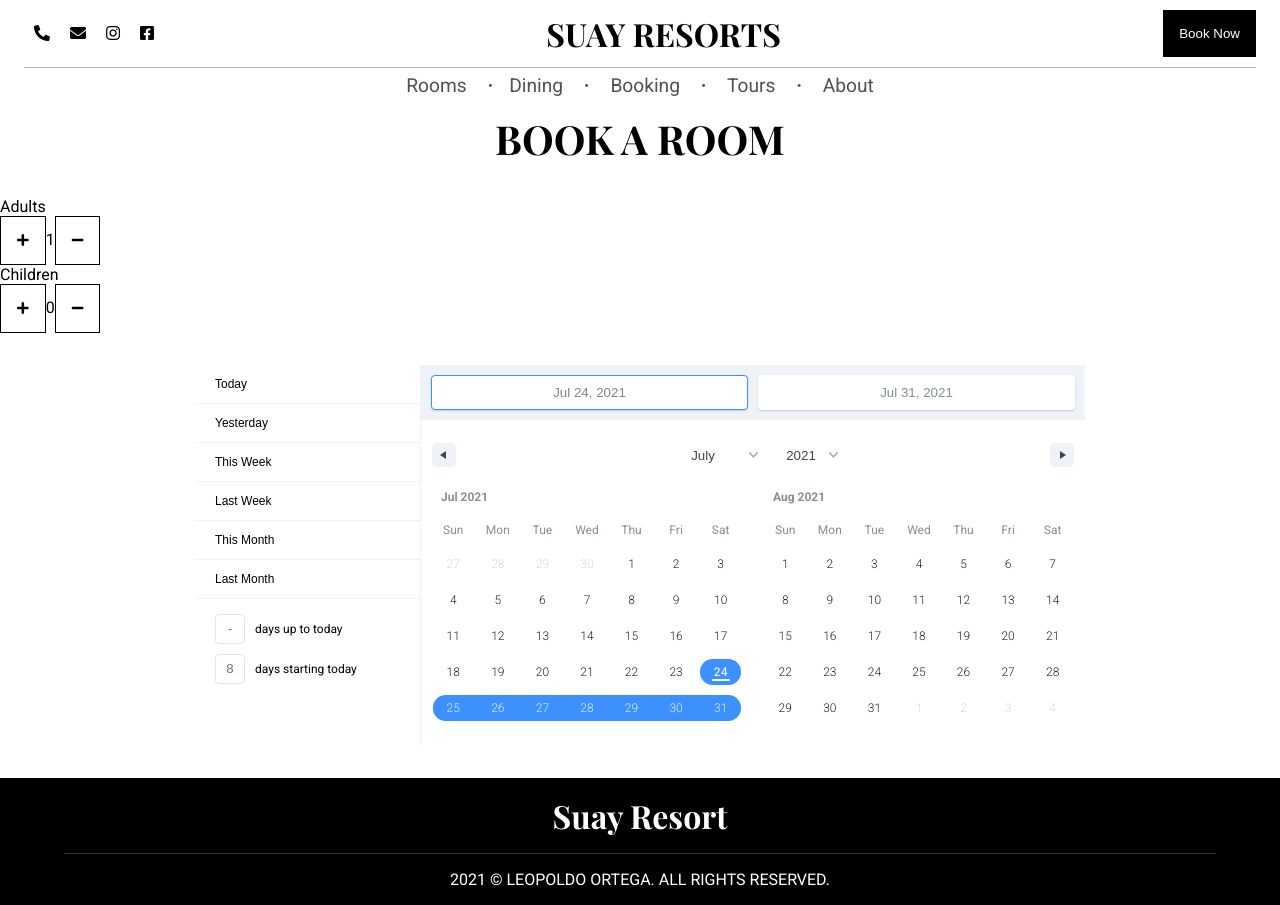
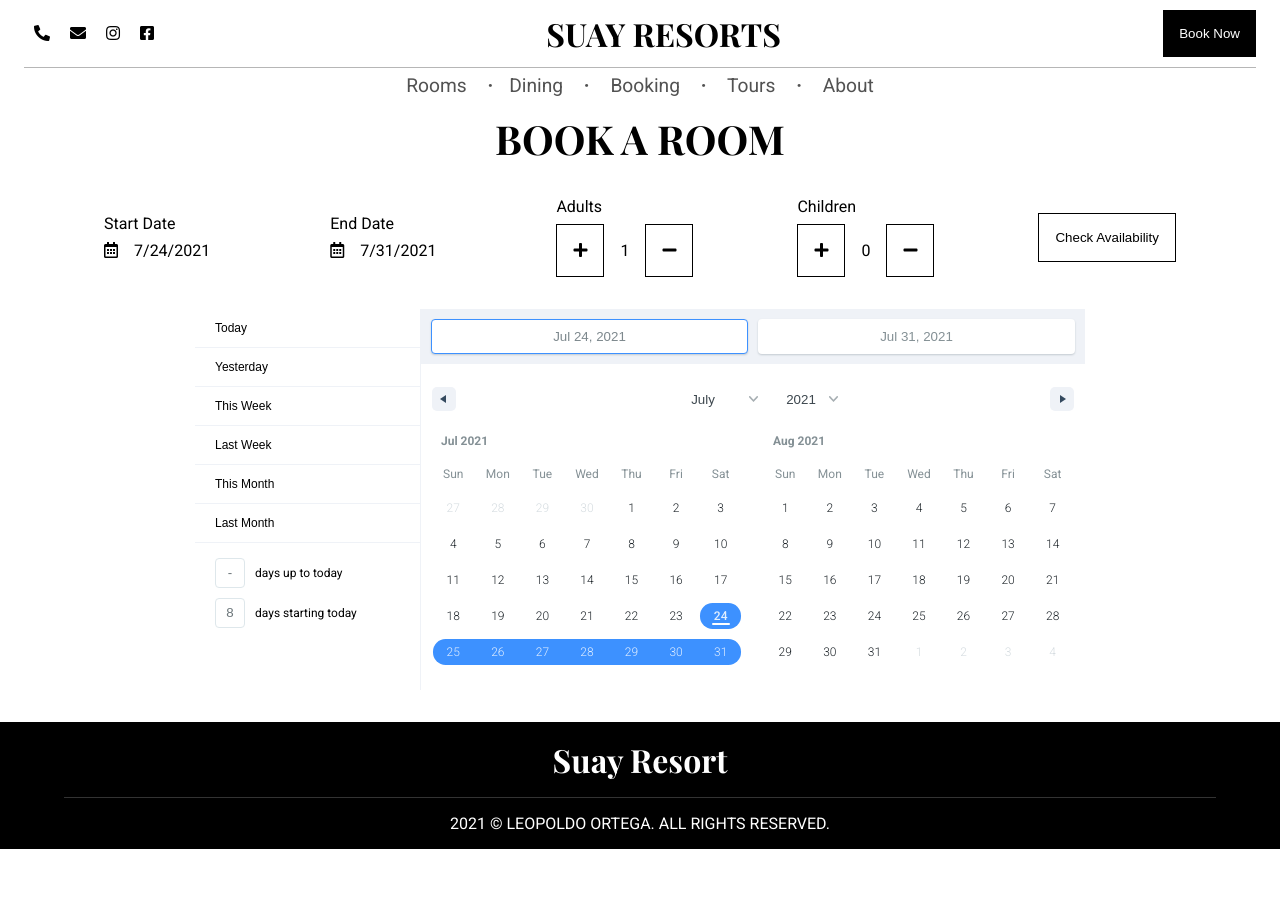
Before and after one commit to Leopoldov95/hotel_mern, a React (Create React App) app in the folder client/: page /booking in a window 1280 px wide. After the commit the page ends 849 px from the top, so only its background shows below. Built offline with nearby package versions, Linux system fonts and the light colour scheme.

Commit message:
about to implement redux

```diff
--- a/client/src/components/booking/Booking.js
+++ b/client/src/components/booking/Booking.js
@@ -1,17 +1,14 @@
-import React, {useState, useEffect} from 'react'
+import React, { useState, useEffect } from "react";
 import "react-date-range/dist/styles.css"; // main style file
 import "react-date-range/dist/theme/default.css"; // theme css file
 import { DateRangePicker } from "react-date-range";
 import { addDays } from "date-fns";
-import './Booking.scss'
+import "./Booking.scss";
 const Booking = (props) => {
-    const [dates, setDates] = useState({
-        startDate: '',
-        endDate: ''
-    });
-    const [adults, setAdults] = useState(1);
-  const [child, setChild] = useState(0);
-    const [value, onChange] = useState(new Date());
+  const [guests, setGuests] = useState({
+    adults: 1,
+    children: 0
+  })
   const [state, setState] = useState([
     {
       startDate: new Date(),
@@ -28,59 +25,82 @@ const Booking = (props) => {
     // do something with data here
     console.log(range);
   };
-      const handleAdultSel = (e, action) => {
-        e.preventDefault();
-        console.log(action);
+  const handleAdultSel = (action) => {
+    if (action === '+') {
+      setGuests((prevState) => {
+        return {
+          ...prevState,
+          adults: prevState.adults + 1
+        };
+      });
+    } else {
+      setGuests((prevState) => {
+        return {
+          ...prevState,
+          adults: prevState.adults - 1
+        };
+      });
+    }
   };
   useEffect(() => {
-        if (props.params){
+    if (props.params) {
       // do something here
     }
-     })
+  });
+  console.log(JSON.stringify(state[0].startDate));
   return (
-        <div className='Booking'>
+    <div className="Booking">
       <section className="desc">
         <h1 className="alt-font">BOOK A ROOM</h1>
       </section>
-             <section className='displayInfo'>
+      <form className="displayInfo">
         <div>
-
+          <label>Start Date</label>
+          <div>
+            <i class="far fa-calendar-alt"></i>
+            <span>{state[0].startDate.toLocaleDateString("en-US")}</span>
+          </div>
         </div>
         <div>
-
+          <label>End Date</label>
+          <div>
+            <i class="far fa-calendar-alt"></i>
+            <span>{state[0].endDate.toLocaleDateString("en-US")}</span>
+          </div>
         </div>
         <div className="adults">
           <label>Adults</label>
           <div className="guest-select">
-            <button
+            <div
               className="btn contrast"
-              onClick={(e) => handleAdultSel(e, "+")}
+              onClick={(e) => handleAdultSel("+")}
             >
               <i className="fas fa-plus"></i>
-            </button>
-            <span>{adults}</span>
-            <button
+            </div>
+            <span>{guests.adults}</span>
+            <div
               className="btn contrast"
-              onClick={(e) => handleAdultSel(e, "-")}
+              onClick={(e) => handleAdultSel("-")}
             >
               <i className="fas fa-minus"></i>
-            </button>
+            </div>
           </div>
         </div>
         <div className="children">
           <label>Children</label>
           <div className="guest-select">
-            <button className="btn contrast">
+            <div className="btn contrast">
               <i className="fas fa-plus"></i>
-            </button>
-            <span>{child}</span>
-            <button className="btn contrast">
+            </div>
+            <span>{guests.children}</span>
+            <div className="btn contrast">
               <i className="fas fa-minus"></i>
-            </button>
             </div>
           </div>
-             </section>
-             <section className='calenderContainer'>
+        </div>
+        <button className="btn contrast">Check Availability</button>
+      </form>
+      <section className="calenderContainer">
         <DateRangePicker
           onChange={(item) => setState([item.selection])}
           showSelectionPreview={true}
@@ -91,7 +111,7 @@ const Booking = (props) => {
         />
       </section>
     </div>
-    )
-}
+  );
+};
 
 export default Booking;
--- a/client/src/components/booking/Booking.scss
+++ b/client/src/components/booking/Booking.scss
@@ -1,4 +1,23 @@
 .Booking {
+    .displayInfo {
+      display: flex;
+      justify-content: space-evenly;
+      align-items: center;
+      div {
+          label {
+              display: inline-block;
+              margin-bottom: 8px;
+          }
+      }
+
+      span {
+          padding: 0 1rem ;
+      }
+    }
+    .guest-select{
+        display: flex;
+        align-items: center;
+      }
     .calenderContainer {
         text-align: center;
         margin-top: 2rem;
```
Lines whose indentation alone changed are shown as unchanged.
